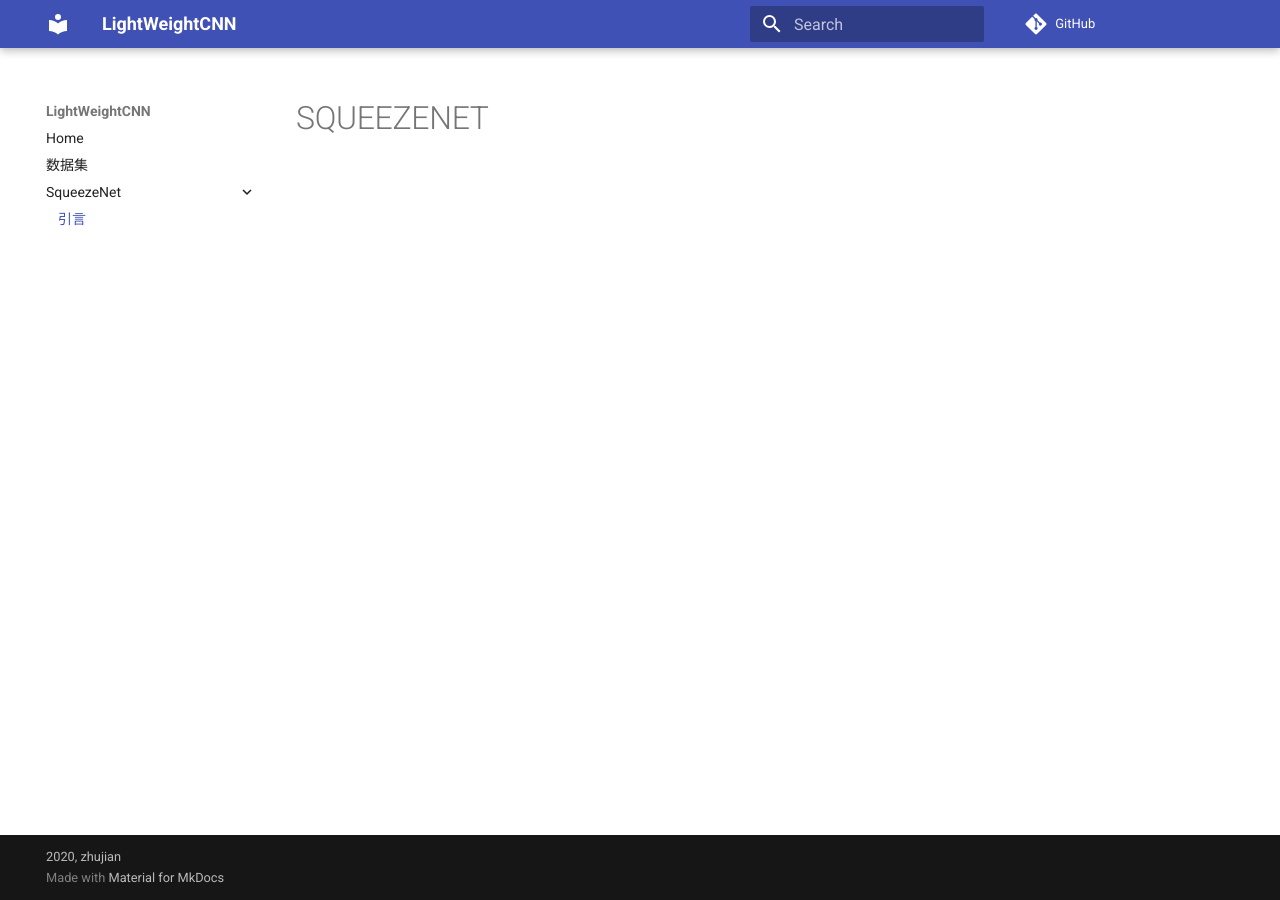
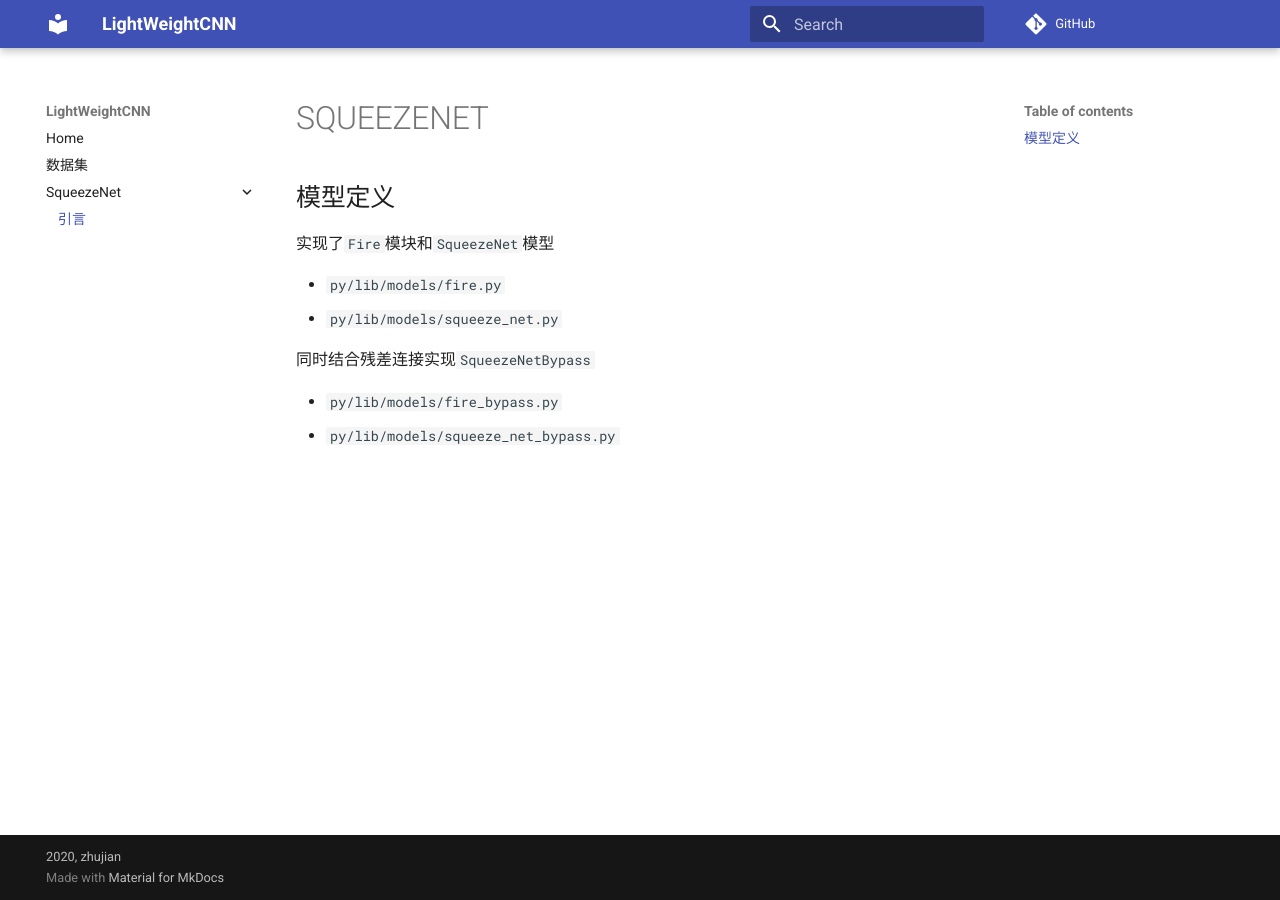
Before and after one commit to deep-learning-algorithm/LightWeightCNN, an MkDocs documentation site: the page built from docs/squeezenet/index.md, in a window 1280 px wide. Built offline with MkDocs 1.6.1 and Material for MkDocs 9.7.7, drawn with Linux system fonts in a browser that asks for light colours; comment, search, counter and statistics services are not loaded.

Commit message:
docs(squeezenet): 模型实现

```diff
--- a/docs/squeezenet/index.md
+++ b/docs/squeezenet/index.md
@@ -1,2 +1,14 @@
 
 # SQUEEZENET
+
+## 模型定义
+
+实现了`Fire`模块和`SqueezeNet`模型
+
+* `py/lib/models/fire.py`
+* `py/lib/models/squeeze_net.py`
+
+同时结合残差连接实现`SqueezeNetBypass`
+
+* `py/lib/models/fire_bypass.py`
+* `py/lib/models/squeeze_net_bypass.py`
```
Also changed, not shown: docs/index.md (+1 -1 lines).
